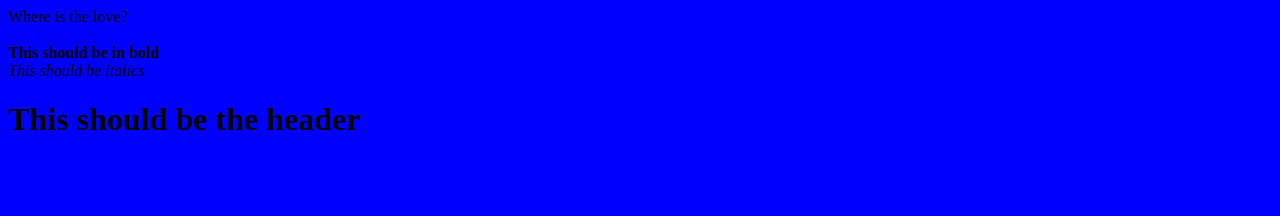
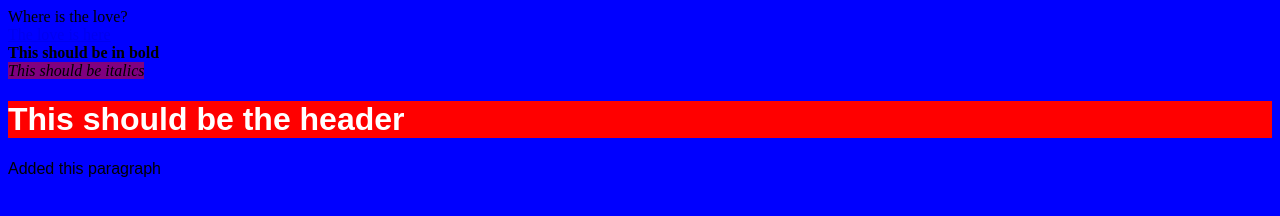
Before and after one commit to osmanabate/practice, a plain HTML site: page index.html in a window 1280 px wide. Drawn offline with Linux system fonts and the light colour scheme.

Commit message:
Added some styles and paragraph

```diff
--- a/index.html
+++ b/index.html
@@ -11,6 +11,7 @@
     <b>This should be in bold</b><br>
     <em>This should be italics</em><br>
     <h1>This should be the header</h1>
+    <p>Added this paragraph</p>
 
 
   </body>
--- a/styles.css
+++ b/styles.css
@@ -1,3 +1,17 @@
 body{
   background: blue;
 }
+h1 {
+  color: white;
+  background-color: red;
+  font-family: sans-serif;
+}
+em {
+  background: purple;
+  border: 3px;
+  font-style: oblique;
+}
+p {
+  background-color: light blue;
+  font-family: fantasy;
+}
```
